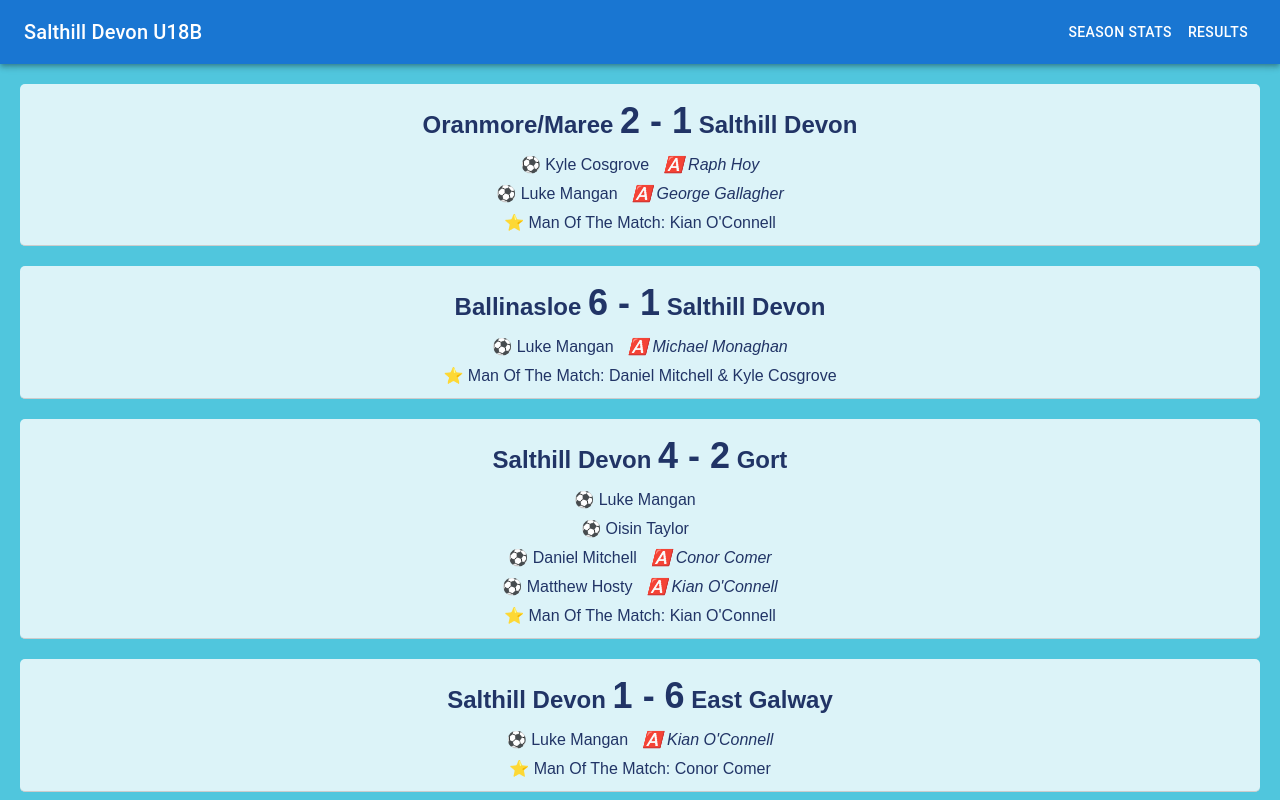
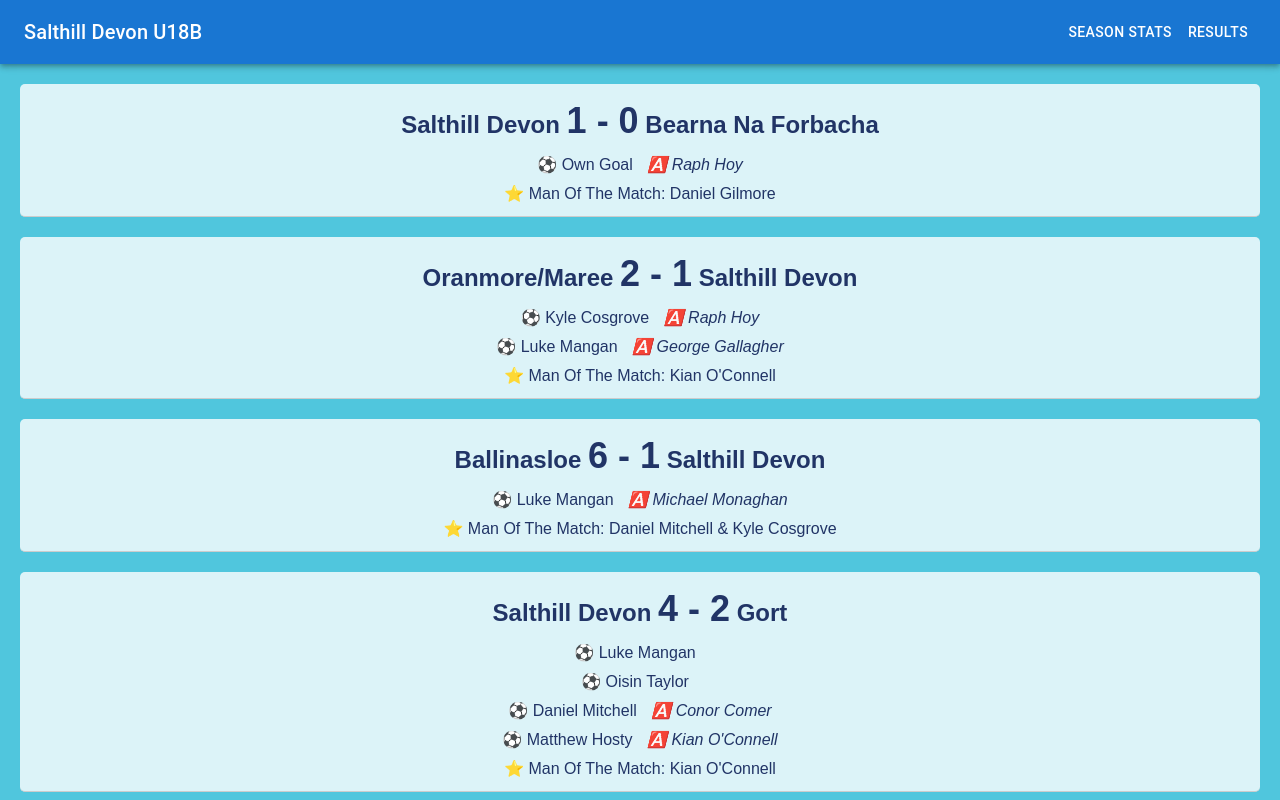
Before and after one commit to conorkelly86/sdfc-18b, a Next.js app: page /results in a window 1280 px wide. Shown: the top 800 px of the page. Built offline with nearby package versions, Linux system fonts and the light colour scheme.

Commit message:
V Bearna Na Forbacha

```diff
--- a/app/data/results.json
+++ b/app/data/results.json
@@ -54,5 +54,15 @@
       { "name": "Luke Mangan", "team": "away", "assist": "George Gallagher" }
     ],
     "motm": "Kian O'Connell"
+  },
+  {
+    "gameWeek": 6,
+    "homeTeam": "Salthill Devon",
+    "awayTeam": "Bearna Na Forbacha",
+    "score": "1 - 0",
+    "goalScorers": [
+      { "name": "Own Goal", "team": "home", "assist": "Raph Hoy" }
+    ],
+    "motm": "Daniel Gilmore"
   }
 ]
--- a/app/results/page.tsx
+++ b/app/results/page.tsx
@@ -10,6 +10,12 @@ const Results: React.FC = () => {
     <>
       <Navbar />
       <div className="results-page">
+        <MatchDetails
+          homeTeam="Salhill Devon"
+          awayTeam="Bearna Na Forbacha"
+          score="1 - 0"
+          gameWeek={6}
+        />
         <MatchDetails
           homeTeam="Oranmore/Maree"
           awayTeam="Salthill Devon"
```
Also changed, not shown: app/data/stats.json (+15 -15 lines).
